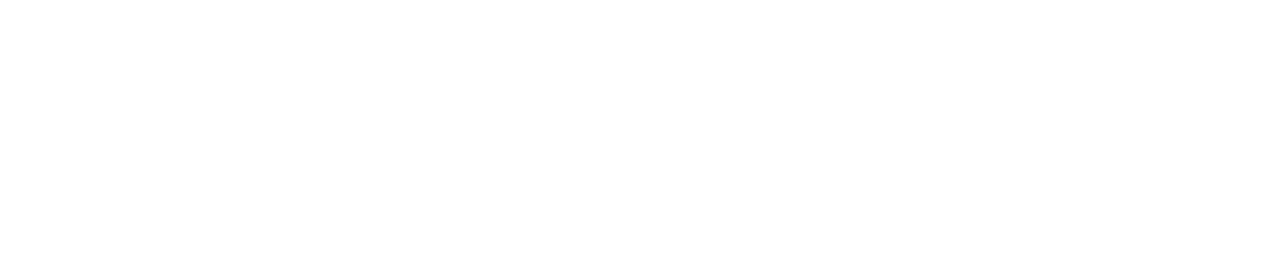
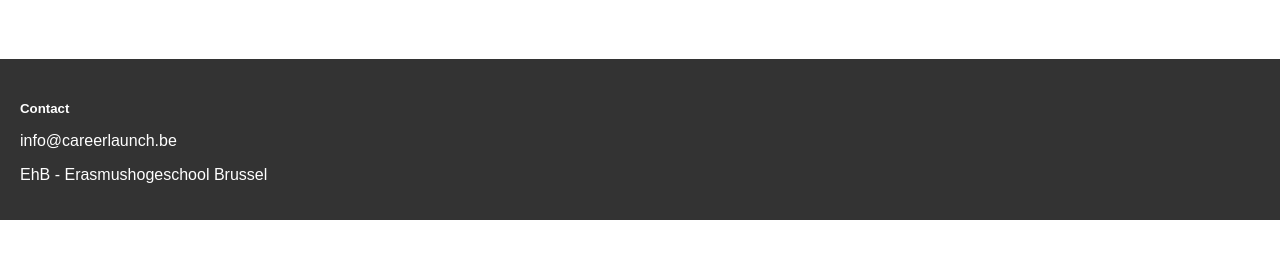
Before and after one commit to QuintenLauwers2005/Programming-Project, a React (Create React App) app in the folder Project-Code/Programming-project/frontend/: page /Vacaturelijst in a window 1280 px wide. Shown: the part 386-644 px from the top of the page. Built offline with nearby package versions, Linux system fonts and the light colour scheme; no server answers.

Commit message:
Update VacatureLijst.jsx

```diff
--- a/Project-Code/Programming-project/frontend/src/VacatureLijst.jsx
+++ b/Project-Code/Programming-project/frontend/src/VacatureLijst.jsx
@@ -182,6 +182,11 @@
           </div>
         </div>
       )}
+      <footer style={{ backgroundColor: '#333', color: '#fff', padding: '20px', marginTop: '40px' }}>
+        <h5 style={{ marginBottom: '10px' }}>Contact</h5>
+        <p>info@careerlaunch.be</p>
+        <p>EhB - Erasmushogeschool Brussel</p>
+      </footer>
     </div>
   );
 }
```
